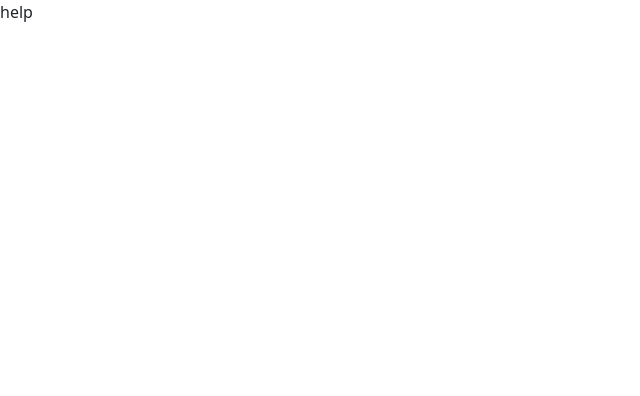
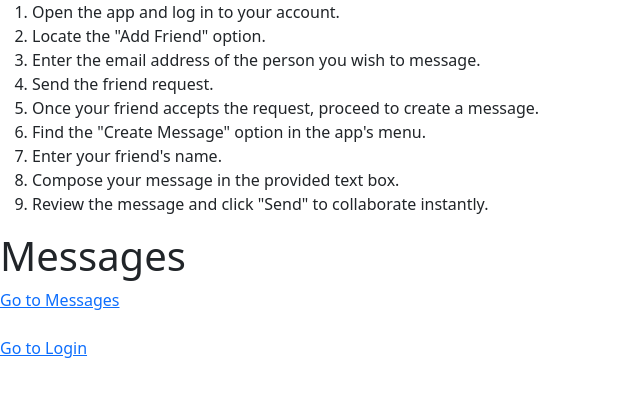
Before and after one commit to vCodesItAll/cloakchat-nextjs, a Next.js app in the folder fastapi-frontend/: page /help in a window 1280 px wide. Shown: the top 396 px of the page, without its empty margins (0-640 px from the left). Built offline with nearby package versions, Linux system fonts and the light colour scheme.

Commit message:
login error

```diff
--- a/fastapi-frontend/src/pages/help/index.js
+++ b/fastapi-frontend/src/pages/help/index.js
@@ -1,9 +1,35 @@
-import React from 'react'
+import Link from "next/link";
+import React from "react";
+
 
 function help() {
   return (
-    <div>help</div>
-  )
+    <>
+      <ol>
+        <li>Open the app and log in to your account.</li>
+        <li>Locate the "Add Friend" option.</li>
+        <li>Enter the email address of the person you wish to message.</li>
+        <li>Send the friend request.</li>
+        <li>
+          Once your friend accepts the request, proceed to create a message.
+        </li>
+        <li>Find the "Create Message" option in the app's menu.</li>
+        <li>Enter your friend's name.</li>
+        <li>Compose your message in the provided text box.</li>
+        <li>Review the message and click "Send" to collaborate instantly.</li>
+      </ol>
+      <div>
+        <h1>Messages</h1>
+        <Link href="/messages">
+          <div>Go to Messages</div>
+        </Link>
+        <br />
+        <Link href="/login">
+          <div>Go to Login</div>
+        </Link>
+      </div>
+    </>
+  );
 }
 
-export default help
+export default help;
--- a/fastapi-frontend/src/pages/dashboard/index.js
+++ b/fastapi-frontend/src/pages/messages/index.js
@@ -2,7 +2,9 @@ import Link from "next/link";
 
 export default function DashboardPage() {
   return <div>
-    <h1>Dashboard</h1>
+    <h1>Messages
+
+    </h1>
 
   </div>
 }
```
Also changed, not shown: fastapi-frontend/src/components/message_component.jsx (added, +22 -0 lines), fastapi-frontend/src/pages/index.js (+80 -21 lines), fastapi-frontend/src/services/auth.constants.js (+4 -4 lines).
